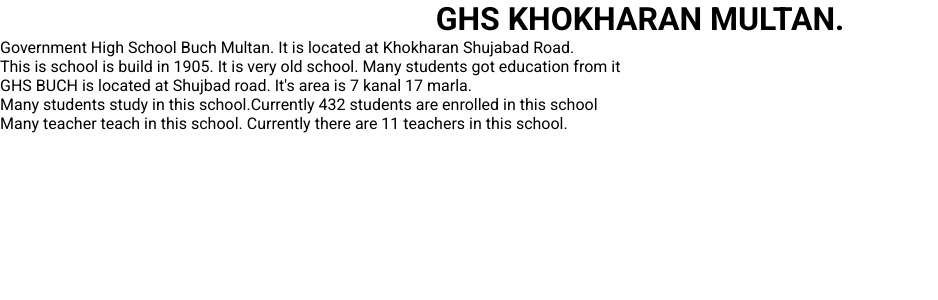
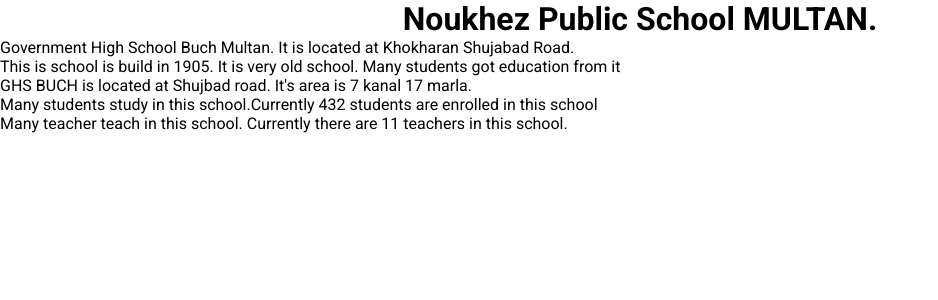
Before and after one commit to Sohaib-Abdullah/github-learning, a React (Vite) app: page / in a window 1280 px wide. Shown: the top 300 px of the page, without its empty margins (0-938 px from the left). Built offline with nearby package versions, Linux system fonts and the light colour scheme.

Commit message:
shabana-branch

```diff
--- a/src/components/navbar/Navbar.jsx
+++ b/src/components/navbar/Navbar.jsx
@@ -4,7 +4,7 @@ const Navbar = () => {
   return (
     <div>
       <h1 align="center" color="green">
-        GHS KHOKHARAN MULTAN.
+        Noukhez Public School MULTAN.
       </h1>
     </div>
   );
```
